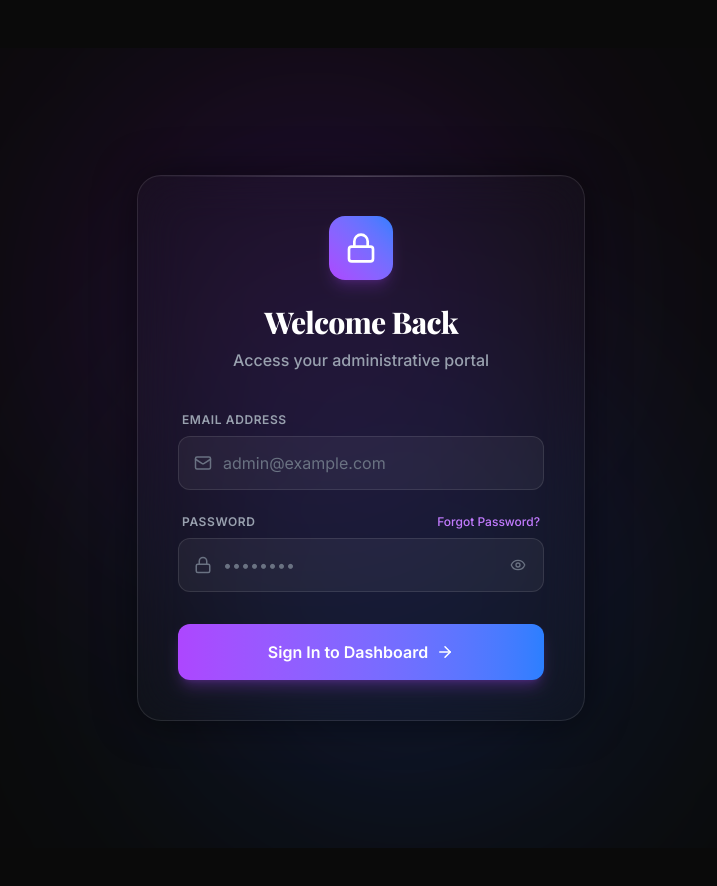
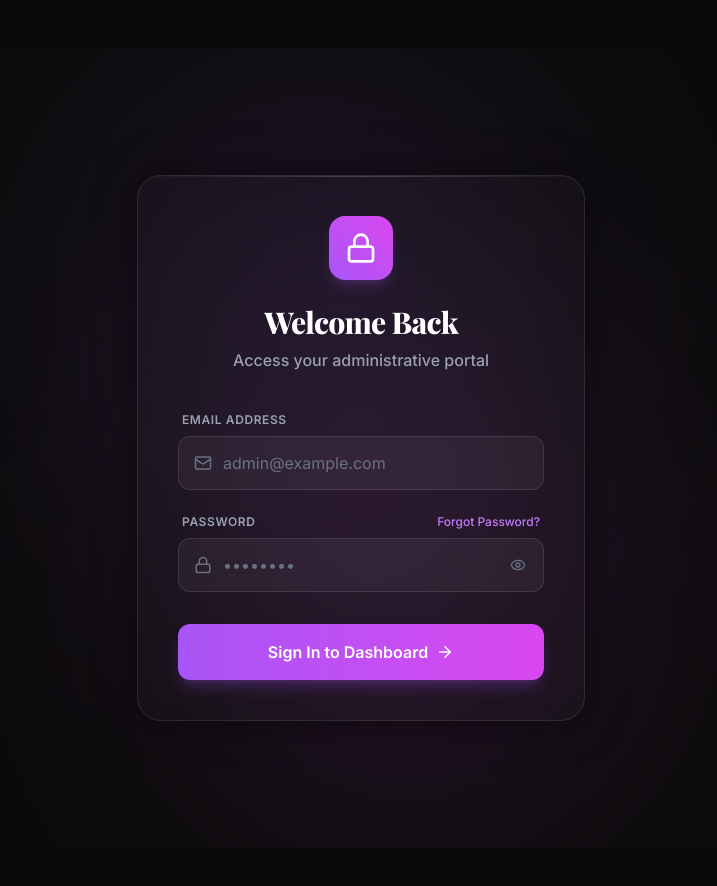
Before and after one commit to avdhootp14/buildora-portfolio, a Next.js app in the folder client/: page /admin/login in a window 1280 px wide. Shown: the top 886 px of the page, without its empty margins (279-996 px from the left). Built offline with nearby package versions, Linux system fonts and the light colour scheme; no server answers; a web font is replaced by a local one.

Commit message:
style: update admin login colors to match main site violet and black theme

```diff
--- a/client/src/app/admin/login/page.tsx
+++ b/client/src/app/admin/login/page.tsx
@@ -43,8 +43,8 @@ export default function AdminLogin() {
     <div className="min-h-screen flex items-center justify-center bg-[#0a0a0a] px-4 relative overflow-hidden absolute inset-0 z-50">
 
       {/* Background Animated Blobs */}
-      <div className="absolute top-0 left-1/4 w-[500px] h-[500px] bg-purple-600/20 rounded-full mix-blend-screen filter blur-[120px] opacity-70 animate-blob pointer-events-none" />
-      <div className="absolute bottom-0 right-1/4 w-[500px] h-[500px] bg-blue-600/20 rounded-full mix-blend-screen filter blur-[120px] opacity-70 animate-blob animation-delay-2000 pointer-events-none" />
+      <div className="absolute top-0 left-1/4 w-[500px] h-[500px] bg-[#a855f7]/15 rounded-full mix-blend-screen filter blur-[120px] opacity-70 animate-blob pointer-events-none" />
+      <div className="absolute bottom-0 right-1/4 w-[500px] h-[500px] bg-[#d946ef]/15 rounded-full mix-blend-screen filter blur-[120px] opacity-70 animate-blob animation-delay-2000 pointer-events-none" />
 
       <motion.div
         initial={{ opacity: 0, y: 30 }}
@@ -62,7 +62,7 @@ export default function AdminLogin() {
               initial={{ scale: 0.5, opacity: 0 }}
               animate={{ scale: 1, opacity: 1 }}
               transition={{ duration: 0.5, delay: 0.2 }}
-              className="w-16 h-16 bg-gradient-to-tr from-purple-500 to-blue-500 rounded-2xl mx-auto mb-6 flex items-center justify-center shadow-lg shadow-purple-500/20"
+              className="w-16 h-16 bg-gradient-to-tr from-[#a855f7] to-[#d946ef] rounded-2xl mx-auto mb-6 flex items-center justify-center shadow-lg shadow-[#a855f7]/20"
             >
               <Lock className="text-white w-8 h-8" />
             </motion.div>
@@ -132,7 +132,7 @@ export default function AdminLogin() {
               whileTap={{ scale: 0.98 }}
               type="submit"
               disabled={loading}
-              className="w-full bg-gradient-to-r from-purple-500 to-blue-500 hover:from-purple-400 hover:to-blue-400 text-white font-semibold py-4 rounded-xl transition-all shadow-lg shadow-purple-500/25 flex items-center justify-center gap-2 mt-8 disabled:opacity-70 disabled:cursor-not-allowed group"
+              className="w-full bg-gradient-to-r from-[#a855f7] to-[#d946ef] hover:opacity-90 text-white font-semibold py-4 rounded-xl transition-all shadow-lg shadow-[#a855f7]/25 flex items-center justify-center gap-2 mt-8 disabled:opacity-70 disabled:cursor-not-allowed group"
             >
               {loading ? (
                 "Signing in..."
```
